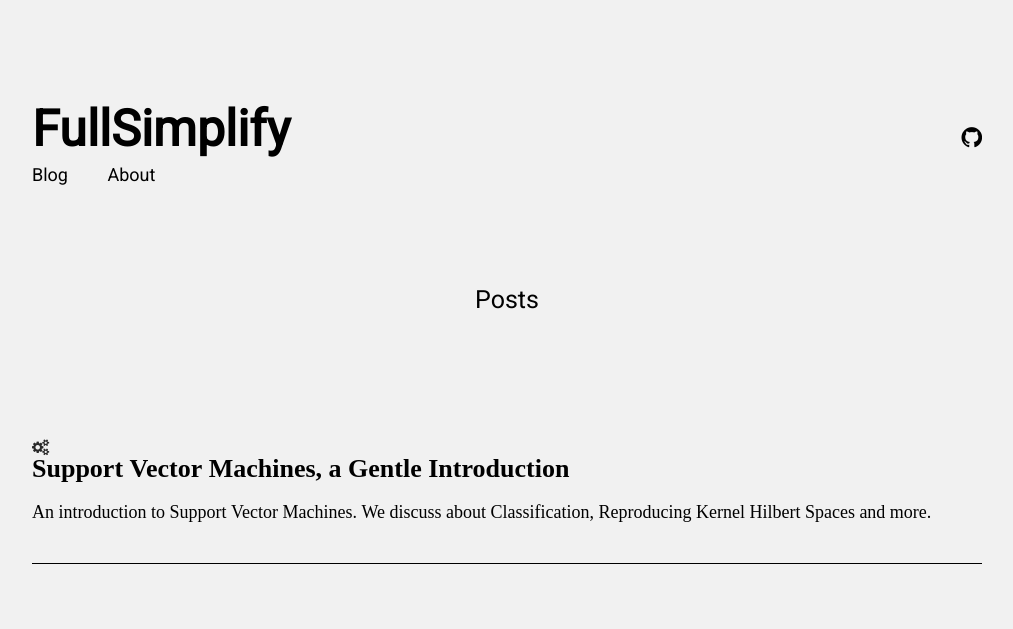
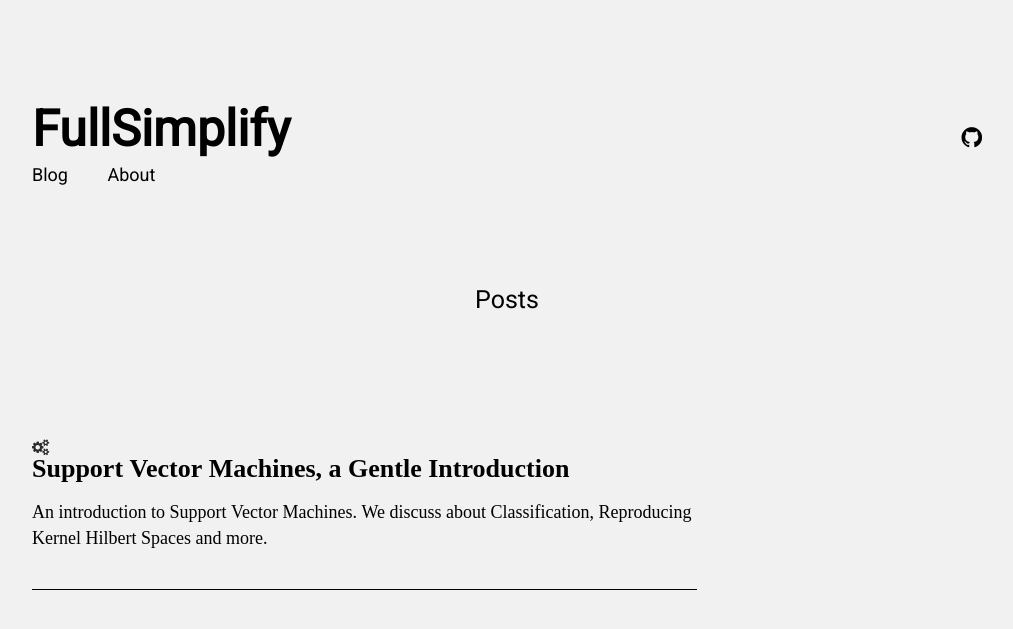
Before and after one commit to FullSimplify/FullSimplify.github.io, a Jekyll site: the page built from index.html, in a window 1280 px wide. Shown: the top 629 px of the page, without its empty margins (133-1146 px from the left). Built offline with Jekyll 4.4.1, drawn with Linux system fonts in a browser that asks for light colours.

Commit message:
Update _default.scss

```diff
--- a/_sass/_default.scss
+++ b/_sass/_default.scss
@@ -78,7 +78,7 @@
 /*Side Icon*/
 
 #side-icon{
-    max-width: 50px;
+    max-width: 30%;
     margin: 0px;
 }
 
@@ -188,6 +188,7 @@
 /* =Post teasers */
 
 .list-posts {
+    max-width: 70%;
     list-style-type: none;
     padding: 0px;
 }
```
